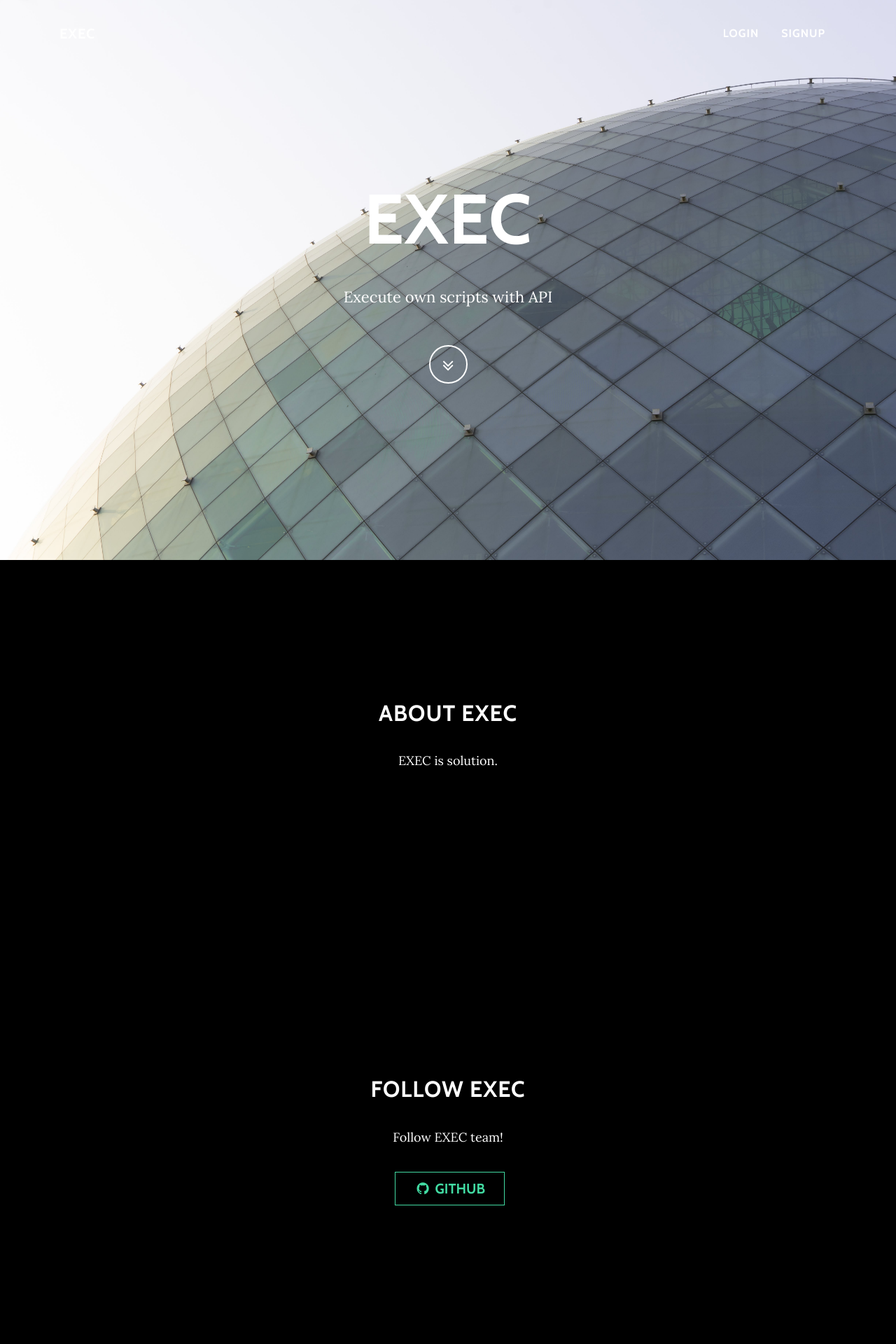
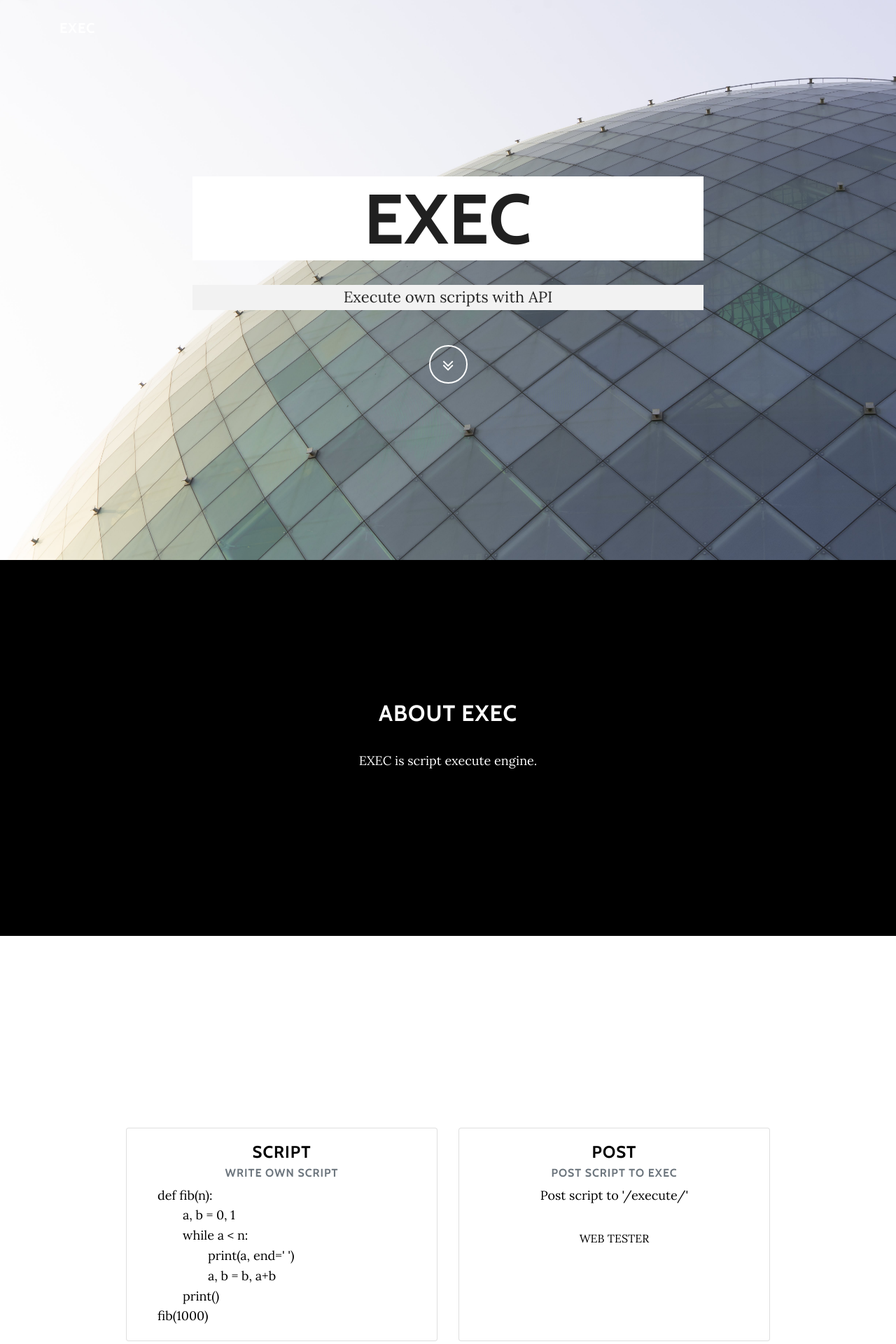
Before and after one commit to kekeho/exec, a Django app: page / in a window 1280 px wide. Shown: the top 1920 px of the page at 70% size. Run offline with Django 3.2, Linux system fonts and the light colour scheme; some libraries are stand-ins or nearby versions.

Commit message:
add: card in index page

```diff
--- /dev/null
+++ b/homepage/static/css/style.css
@@ -0,0 +1,35 @@
+.brand-heading {
+    background-color: white;
+    color: rgb(32, 32, 32);
+}
+
+.intro-text {
+    background-color: rgb(242, 242, 242);
+    color: rgb(37, 37, 37);
+}
+
+section#how.content-section {
+    background-color: white;
+}
+
+.card {
+    background-color: white;
+    height: 100%;
+}
+
+.card-title {
+    color: black;
+}
+
+.card-text {
+    color: black;
+}
+
+a.card-link {
+    color: black;
+}
+
+p.left {
+    text-align: left;
+    padding: 0 1.5rem;
+}
--- a/homepage/templates/index.html
+++ b/homepage/templates/index.html
@@ -9,18 +9,24 @@
     <link rel="stylesheet" href="https://fonts.googleapis.com/css?family=Lora:400,700,400italic,700italic">
     <link rel="stylesheet" href="https://fonts.googleapis.com/css?family=Cabin:700">
     <link rel="stylesheet" href="static/fonts/font-awesome.min.css">
+    <link rel="stylesheet" href="static/css/style.css">
 </head>
 
 <body id="page-top">
     <nav class="navbar navbar-light navbar-expand-md navbar navbar-expand-lg fixed-top" id="mainNav">
-        <div class="container"><a class="navbar-brand js-scroll-trigger" href="#">exec</a><button class="navbar-toggler navbar-toggler-right" data-toggle="collapse" data-target="#navbarResponsive" type="button" aria-controls="navbarResponsive" aria-expanded="false" aria-label="Toggle navigation"
-                value="Menu"><i class="fa fa-bars"></i></button>
-            <div class="collapse navbar-collapse" id="navbarResponsive">
+        <div class="container"><a class="navbar-brand js-scroll-trigger" href="#">EXEC</a>
+            <!-- <button class="navbar-toggler navbar-toggler-right"
+                data-toggle="collapse" data-target="#navbarResponsive" type="button" aria-controls="navbarResponsive"
+                aria-expanded="false" aria-label="Toggle navigation" value="Menu"><i class="fa fa-bars"></i>
+            </button> -->
+            <!-- <div class="collapse navbar-collapse" id="navbarResponsive">
                 <ul class="nav navbar-nav ml-auto">
-                    <li class="nav-item nav-link js-scroll-trigger" role="presentation"><a class="nav-link js-scroll-trigger" href="#download">LOGIN</a></li>
-                    <li class="nav-item nav-link js-scroll-trigger" role="presentation"><a class="nav-link js-scroll-trigger" href="#download">SIGNUP</a></li>
+                    <li class="nav-item nav-link js-scroll-trigger" role="presentation"><a class="nav-link js-scroll-trigger"
+                            href="#download">LOGIN</a></li>
+                    <li class="nav-item nav-link js-scroll-trigger" role="presentation"><a class="nav-link js-scroll-trigger"
+                            href="#download">SIGNUP</a></li>
                 </ul>
-            </div>
+            </div> -->
         </div>
     </nav>
     <header class="masthead" style="background-image:url('static/img/intro-bg.jpg');">
@@ -29,7 +35,9 @@
                 <div class="row">
                     <div class="col-lg-8 mx-auto">
                         <h1 class="brand-heading">exec</h1>
-                        <p class="intro-text">Execute own scripts with API</p><a class="btn btn-link btn-circle" role="button" href="#about"><i class="fa fa-angle-double-down animated"></i></a></div>
+                        <p class="intro-text">Execute own scripts with API</p><a class="btn btn-link btn-circle" role="button"
+                            href="#about"><i class="fa fa-angle-double-down animated"></i></a>
+                    </div>
                 </div>
             </div>
         </div>
@@ -39,11 +47,50 @@
             <div class="row">
                 <div class="col-lg-8 mx-auto">
                     <h2>About EXEC</h2>
-                    <p>EXEC is solution.</p>
+                    <p>EXEC is script execute engine.</p>
                 </div>
             </div>
         </div>
     </section>
+    <section id="how" class="content-section text-center">
+        <div class="container">
+            <div class="row">
+                <div class="col-lg-8 mx-auto">
+                    <h2>How</h2>
+                </div>
+            </div>
+            <div class="row">
+                <div class="col-lg-5 offset-lg-1">
+                    <div class="card">
+                        <div class="card-body">
+                            <h4 class="card-title">Script</h4>
+                            <h6 class="text-muted card-subtitle mb-2">Write own script</h6>
+                            <p class="card-text left">
+                                def fib(n):<br/>
+                                　　a, b = 0, 1<br/>
+                                　　while a < n:<br/>
+                                　　　　print(a, end=' ')<br/>
+                                　　　　a, b = b, a+b<br/>
+                                　　print()<br/>
+                                fib(1000)<br/>
+                            </p>
+                        </div>
+                    </div>
+                </div>
+                <div class="col-lg-5">
+                    <div class="card">
+                        <div class="card-body">
+                            <h4 class="card-title">POST</h4>
+                            <h6 class="text-muted card-subtitle mb-2">POST script to EXEC</h6>
+                            <p class="card-text">Post script to '/execute/'</p>
+                            <a class="card-link" href="#">WEB TESTER</a>
+                        </div>
+                    </div>
+                </div>
+            </div>
+        </div>
+    </section>
+
     <section id="contact" class="content-section text-center">
         <div class="container">
             <div class="row">
@@ -51,13 +98,19 @@
                     <h2>FOLLOW EXEC</h2>
                     <p>Follow EXEC team!</p>
                     <ul class="list-inline banner-social-buttons">
-                        <li class="list-inline-item">&nbsp;<button class="btn btn-primary btn-lg btn-default" type="button"><i class="fa fa-github fa-fw"></i><span class="network-name">&nbsp;github</span></button></li>
+                        <li class="list-inline-item">&nbsp;
+                            <a href="https://github.com/kekeho/exec/">
+                                <button class="btn btn-primary btn-lg btn-default" type="button">
+                                    <i class="fa fa-github fa-fw"></i>
+                                    <span class="network-name">&nbsp;github</span>
+                                </button>
+                            </a>
+                        </li>
                     </ul>
                 </div>
             </div>
         </div>
     </section>
-    <div class="map-clean"><iframe allowfullscreen="" frameborder="0" width="100%" height="450" src="https://www.google.com/maps/embed/v1/place?key=+&amp;q=Paris%2C+France&amp;zoom=15"></iframe></div>
     <footer>
         <div class="container text-center">
             <p>Copyright ©&nbsp;EXEC 2018</p>
```
Also changed, not shown: 1 other file.
